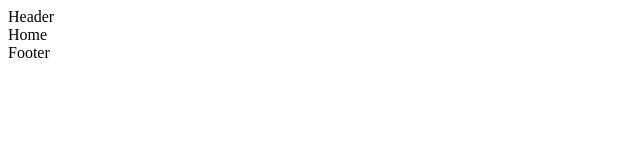
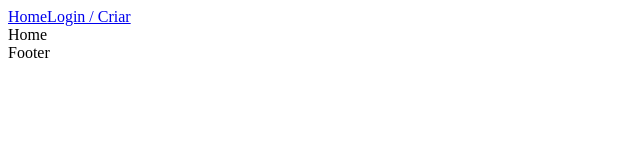
Before and after one commit to viniciussnitram/dogs, a React (Vite) app: page / in a window 1280 px wide. Shown: the top 160 px of the page, without its empty margins (0-640 px from the left). Built offline with nearby package versions, Linux system fonts and the light colour scheme.

Commit message:
feat: added a 'nav' tag to the Header Component to navegate between pages.

```diff
--- a/src/Components/Header/Header.jsx
+++ b/src/Components/Header/Header.jsx
@@ -1,8 +1,16 @@
 import React from 'react';
 import styles from './Header.module.css';
+import { Link } from 'react-router-dom';
 
 const Header = () => {
-  return <div className={styles.header}>Header</div>;
+  return (
+    <div className={styles.header}>
+      <nav>
+        <Link to="/">Home</Link>
+        <Link to="/login">Login / Criar</Link>
+      </nav>
+    </div>
+  );
 };
 
 export default Header;
```
